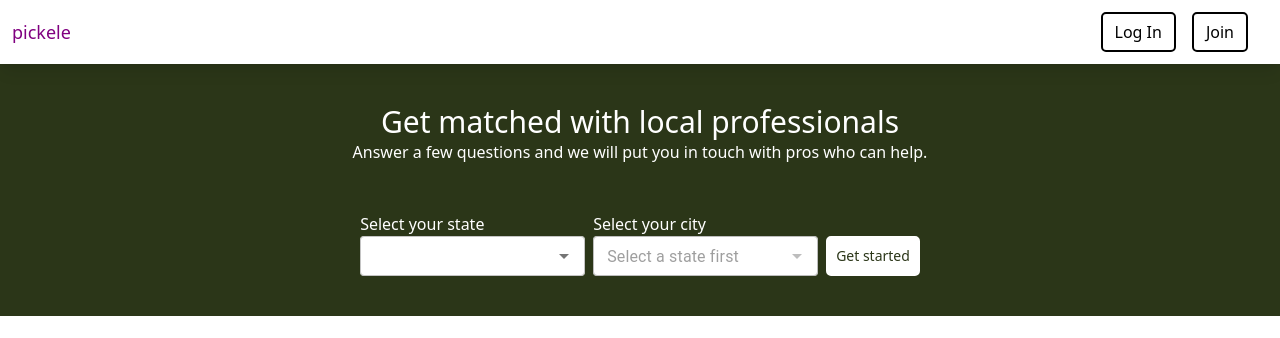
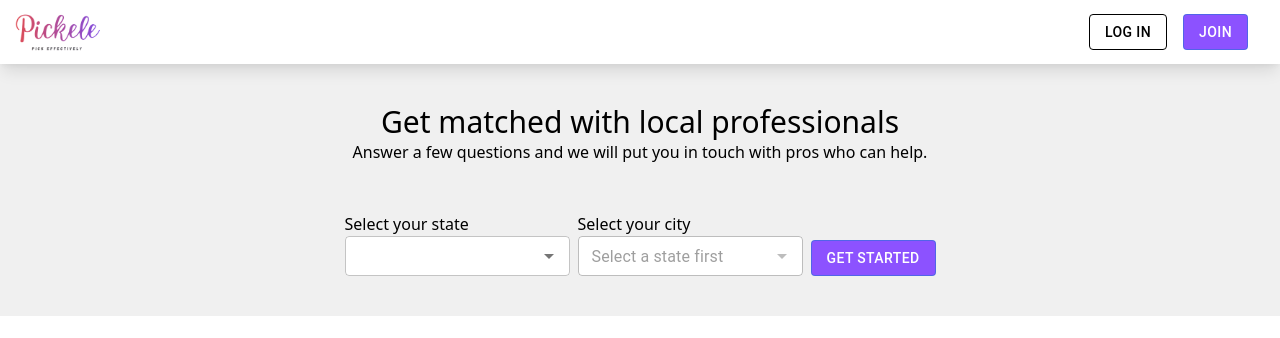
Before and after one commit to piyushagg123/testing, a React (Vite) app: page / in a window 1280 px wide. Shown: the top 338 px of the page. Built offline with nearby package versions, Linux system fonts and the light colour scheme; no server answers.

Commit message:
Styling changes

```diff
--- a/src/components/Navbar.tsx
+++ b/src/components/Navbar.tsx
@@ -5,10 +5,13 @@ import axios from "axios";
 import { Dialog, DialogContent, IconButton } from "@mui/material";
 import JoinAsPro from "../pages/JoinAsPro";
 import Avatar from "@mui/material/Avatar";
-import { deepOrange } from "@mui/material/colors";
+import { deepOrange, grey } from "@mui/material/colors";
 import AccountCircleIcon from "@mui/icons-material/AccountCircle";
 import LogoutIcon from "@mui/icons-material/Logout";
 import config from "../config";
+import pickelelogo from "../assets/PickeleLogo.png";
+import { Button as MaterialButton } from "@mui/material";
+
 const Navbar = () => {
   const [isDivVisible, setIsDivVisible] = useState(false);
   const divRef = useRef(null);
@@ -65,7 +68,7 @@ const Navbar = () => {
       <div className="flex items-center gap-4">
         <div className="logo">
           <Link to="/" className="text-[purple]">
-            pickele
+            <img src={pickelelogo} alt="Pickele" className="h-10 w-auto" />
           </Link>
         </div>
         <div
@@ -82,12 +85,14 @@ const Navbar = () => {
             ""
           ) : (
             <div>
-              <button
-                className="border-text border-[2px] px-[12px] py-[4px] text-text bg-prim hover:bg-text hover:text-prim hover:border-text rounded-[5px] transition-all text-[16px]"
+              <MaterialButton
+                variant="outlined"
+                style={{ borderColor: "#8c52ff", color: "#8c52ff" }}
+
                 onClick={() => setOpen(true)}
               >
                 Join as Pro
-              </button>
+              </MaterialButton>
             </div>
           )}
           <div className={`p-[6px] mr-2 `}>
@@ -100,7 +105,7 @@ const Navbar = () => {
                   setIsDivVisible(true);
                 }}
               >
-                <Avatar sx={{ bgcolor: deepOrange[500] }}>
+                <Avatar sx={{ bgcolor: grey[400] }}>
                   {`${userDetails?.data?.first_name[0]}${userDetails?.data?.last_name[0]}`}
                 </Avatar>
               </button>
@@ -168,16 +173,8 @@ const Navbar = () => {
         </div>
       ) : (
         <div className="flex gap-4 pr-5">
-          <div>
-            <button className="border-text border-[2px] px-[12px] py-[4px] text-text bg-prim hover:bg-text hover:text-prim hover:border-text rounded-[5px] transition-all text-[16px]">
-              <NavLink to={"/login"}>Log In</NavLink>
-            </button>
-          </div>
-          <div>
-            <button className="border-text border-[2px] px-[12px] text-[16px] py-[4px] rounded-[5px] transition-all text-text bg-prim hover:bg-text hover:text-prim hover:border-text">
-              <NavLink to={"/signup"}>Join</NavLink>
-            </button>
-          </div>
+          <MaterialButton variant="outlined" style={{color: "black", borderColor:"black"}} onClick={()=>navigate("/login")}>Log In</MaterialButton>
+          <MaterialButton variant="outlined" style={{backgroundColor:"#8c52ff", color: "white"}} onClick={()=>navigate("/signup")}>Join</MaterialButton>
         </div>
       )}
       <Dialog
--- a/src/pages/SearchProfessionals.tsx
+++ b/src/pages/SearchProfessionals.tsx
@@ -14,6 +14,7 @@ import Professional from "../components/Professional";
 import Filters from "../components/Filters";
 import config from "../config";
 import { StateContext } from "../context/State";
+import { Button } from "@mui/material";
 
 const SearchProfessionals = () => {
   const [sortBy, setSortBy] = useState("");
@@ -95,18 +96,18 @@ const SearchProfessionals = () => {
   return (
     <div className="mt-16">
       <div className="flex flex-col">
-        <div className="bg-[#2b3618] text-prim w-[100%] m-auto flex flex-col items-center p-10">
-          <h1 className="text-2xl sm:text-3xl">
+        <div className="bg-[#f0f0f0] text-prim w-[100%] m-auto flex flex-col items-center p-10">
+          <h1 className="text-2xl sm:text-3xl text-black">
             Get matched with local professionals
           </h1>
-          <p>
+          <p className="text-black">
             Answer a few questions and we will put you in touch with pros who
             can help.
           </p>
           <br />
           <br />
-          <div className="flex flex-col md:flex-row gap-2 items-end bg-[#2b3618]">
-            <label htmlFor="">
+          <div className="flex flex-col md:flex-row gap-2 items-end bg-[#f0f0f0]">
+            <label htmlFor="" className="text-black">
               Select your state
               <Autocomplete
                 size="small"
@@ -136,7 +137,7 @@ const SearchProfessionals = () => {
                 )}
               />
             </label>
-            <label htmlFor="">
+            <label htmlFor="" className="text-black">
               Select your city
               <Autocomplete
                 size="small"
@@ -171,12 +172,12 @@ const SearchProfessionals = () => {
                 )}
               />
             </label>
-            <button
-              className="bg-white text-[#2b3618] border-[2px]  border-prim h-[40px] text-sm  p-2 hover:bg-prim hover:text-text "
-              style={{ borderRadius: "5px" }}
+            <Button
+              variant="outlined"
+              style={{backgroundColor:"#8c52ff", color: "white"}}
             >
               Get started
-            </button>
+            </Button>
           </div>
         </div>
       </div>
```
Also changed, not shown: src/assets/PickeleLogo.png (added).
